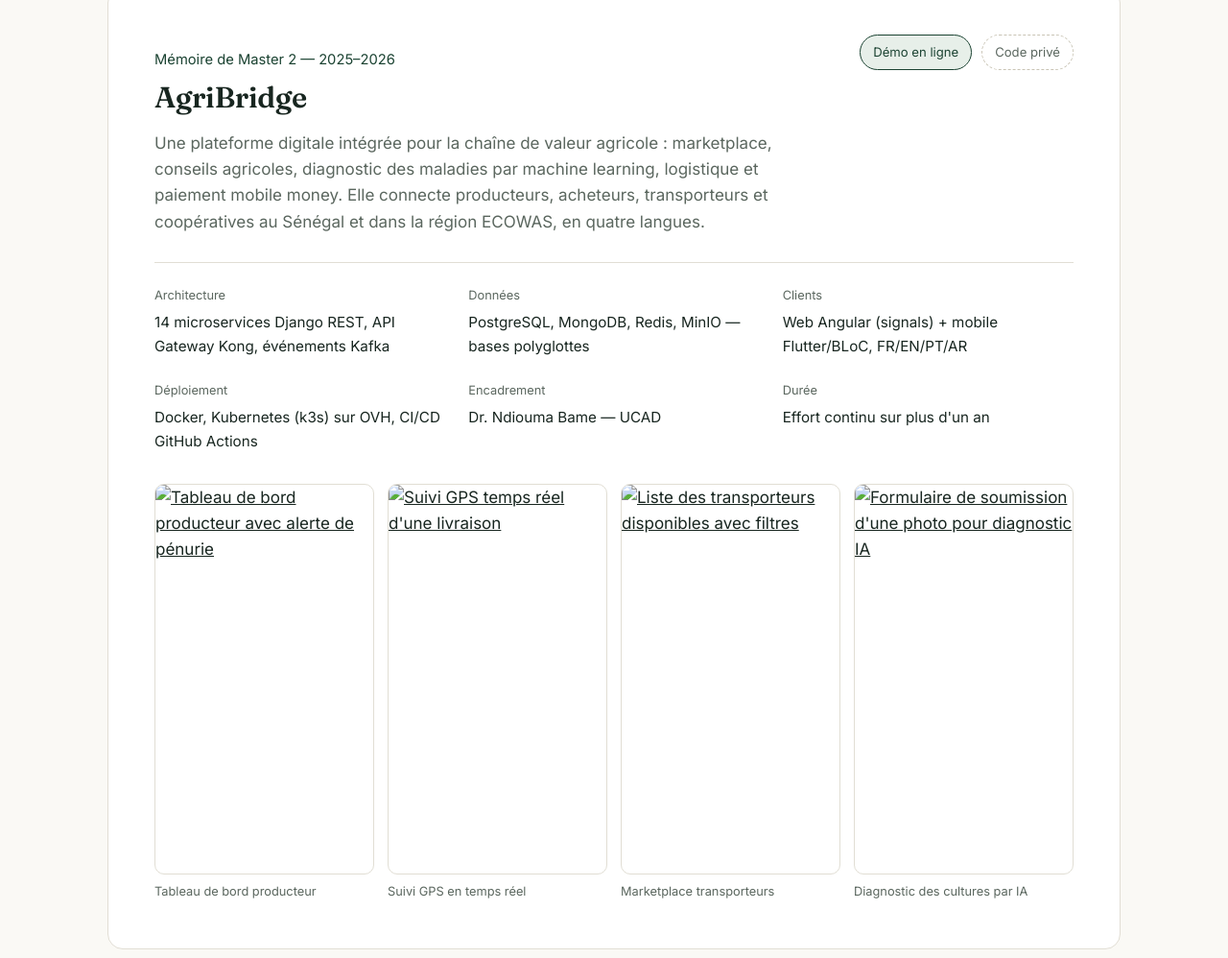
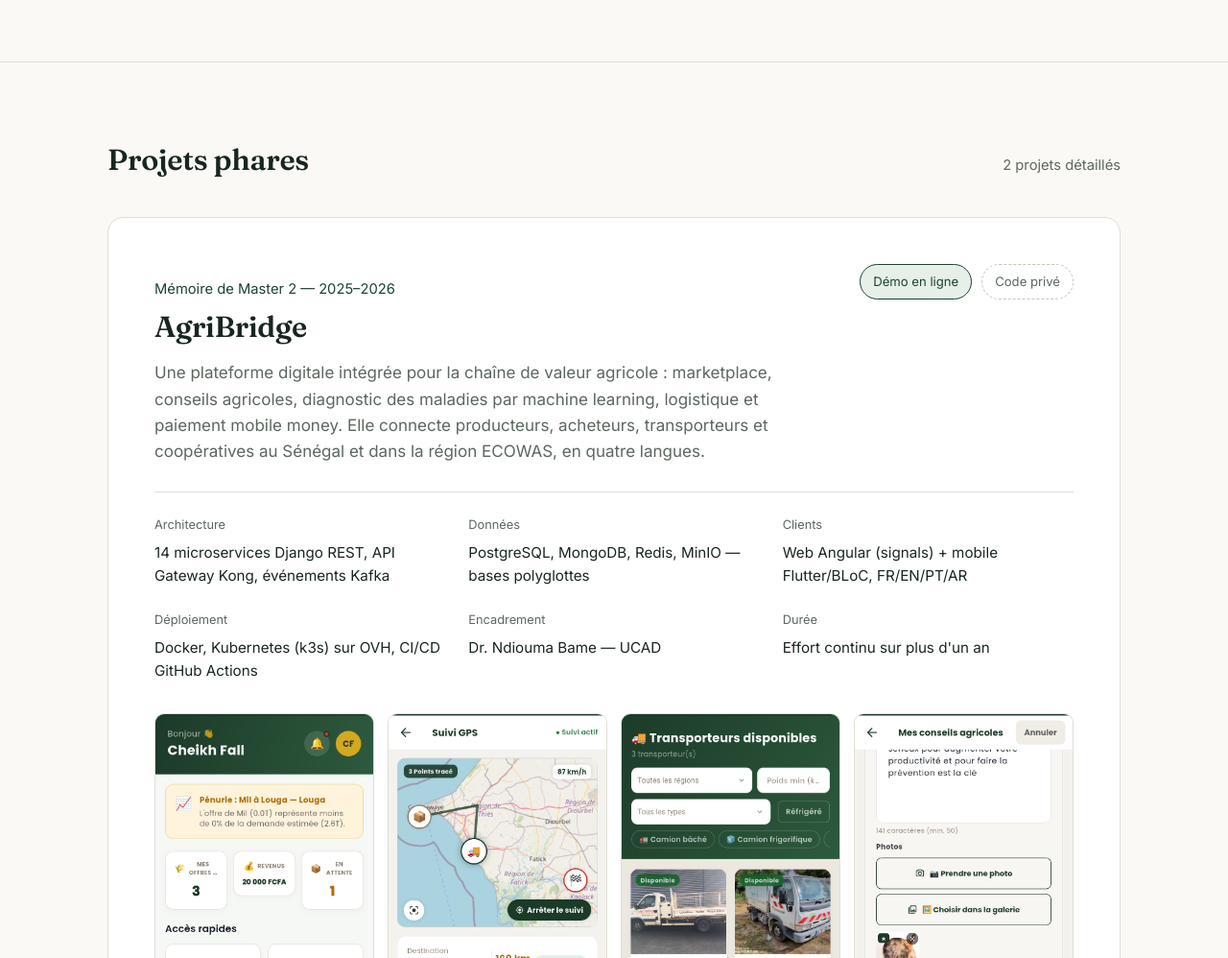
Before and after one commit to Fallou30/portfolio, a plain HTML site: page index.html in a window 1280 px wide. Shown: the part 1802-2800 px from the top of the page at 96% size. Drawn offline with Linux system fonts and the light colour scheme.

Commit message:
Fix image paths

```diff
--- a/index.html
+++ b/index.html
@@ -33,7 +33,7 @@
       </div>
     </div>
     <div class="hero-frame">
-      <img src="assets/img/dashboard.png" alt="Tableau de bord AgriBridge affichant les offres, revenus et une alerte de pénurie régionale" loading="eager">
+      <img src="dashboard.png" alt="Tableau de bord AgriBridge affichant les offres, revenus et une alerte de pénurie régionale" loading="eager">
       <div class="tag">Tableau de bord producteur — AgriBridge</div>
     </div>
   </div>
@@ -88,26 +88,26 @@
 
       <div class="gallery">
         <figure>
-          <a href="assets/img/dashboard.png" target="_blank" rel="noopener">
-            <img src="assets/img/dashboard.png" alt="Tableau de bord producteur avec alerte de pénurie" loading="lazy">
+          <a href="dashboard.png" target="_blank" rel="noopener">
+            <img src="dashboard.png" alt="Tableau de bord producteur avec alerte de pénurie" loading="lazy">
           </a>
           <figcaption>Tableau de bord producteur</figcaption>
         </figure>
         <figure>
-          <a href="assets/img/gps-tracking.png" target="_blank" rel="noopener">
-            <img src="assets/img/gps-tracking.png" alt="Suivi GPS temps réel d'une livraison" loading="lazy">
+          <a href="gps-tracking.png" target="_blank" rel="noopener">
+            <img src="gps-tracking.png" alt="Suivi GPS temps réel d'une livraison" loading="lazy">
           </a>
           <figcaption>Suivi GPS en temps réel</figcaption>
         </figure>
         <figure>
-          <a href="assets/img/transporteurs.png" target="_blank" rel="noopener">
-            <img src="assets/img/transporteurs.png" alt="Liste des transporteurs disponibles avec filtres" loading="lazy">
+          <a href="transporteurs.png" target="_blank" rel="noopener">
+            <img src="transporteurs.png" alt="Liste des transporteurs disponibles avec filtres" loading="lazy">
           </a>
           <figcaption>Marketplace transporteurs</figcaption>
         </figure>
         <figure>
-          <a href="assets/img/diagnostic-ia.png" target="_blank" rel="noopener">
-            <img src="assets/img/diagnostic-ia.png" alt="Formulaire de soumission d'une photo pour diagnostic IA" loading="lazy">
+          <a href="diagnostic-ia.png" target="_blank" rel="noopener">
+            <img src="diagnostic-ia.png" alt="Formulaire de soumission d'une photo pour diagnostic IA" loading="lazy">
           </a>
           <figcaption>Diagnostic des cultures par IA</figcaption>
         </figure>
```
